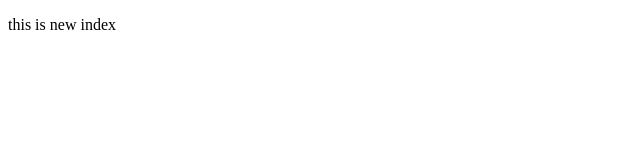
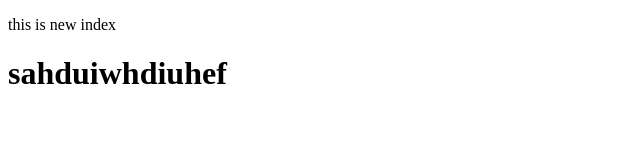
Before and after one commit to sksaifullah6/nnew1, a plain HTML site: page index.html in a window 1280 px wide. Shown: the whole page, without its empty margins (0-640 px from the left). Drawn offline with Linux system fonts and the light colour scheme.

Commit message:
index.html

```diff
--- a/index.html
+++ b/index.html
@@ -8,5 +8,6 @@
 <body>
     <p>this is new index
     </p>
+    <h1>sahduiwhdiuhef</h1>
 </body>
 </html>
```
